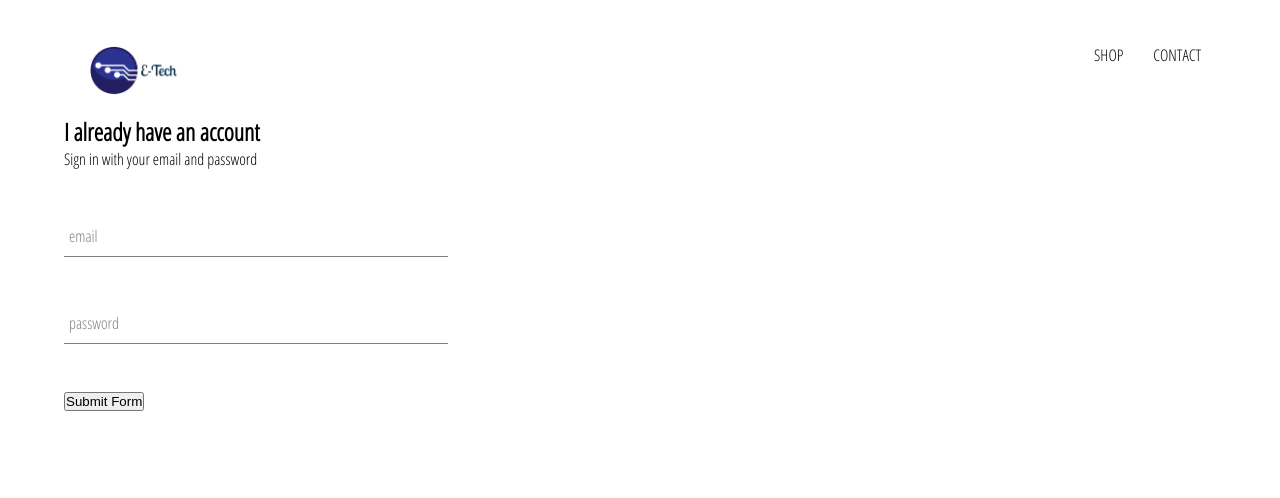
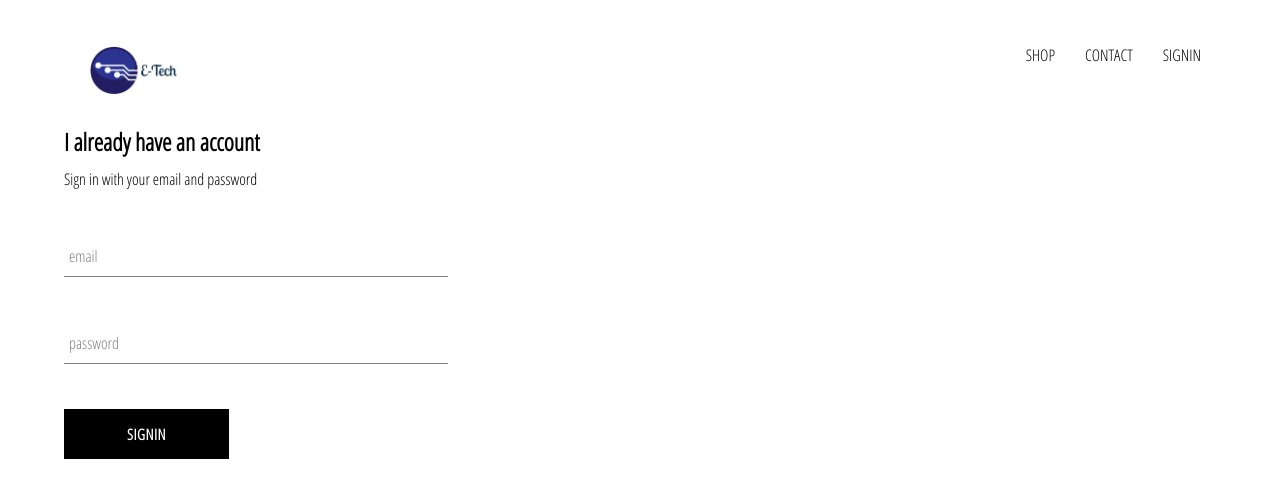
Before and after one commit to ngodi/e-tech-shop, a React (Create React App) app: page /signin in a window 1280 px wide. Shown: the top 498 px of the page. Built offline with nearby package versions, Linux system fonts and the light colour scheme.

Commit message:
custom button created

```diff
--- /dev/null
+++ b/src/components/CustomButton/CustomButton.js
@@ -0,0 +1,11 @@
+import React from 'react';
+
+import './CustomButton.scss';
+
+const CustomButton = ({ children, ...otherProps }) => (
+    <button className="custom-button" {...otherProps}>
+        {children}
+    </button>
+)
+
+export default CustomButton;
--- /dev/null
+++ b/src/components/CustomButton/CustomButton.scss
@@ -0,0 +1,22 @@
+.custom-button {
+    min-width: 165px;
+    width: auto;
+    height: 50px;
+    letter-spacing: 0.5px;
+    line-height: 50px;
+    padding: 0 35px 0 35px;
+    font-size: 15px;
+    background-color: black;
+    color: white;
+    text-transform: uppercase;
+    font-family: 'Open Sans Condensed';
+    font-weight: bolder;
+    border: none;
+    cursor: pointer;
+
+    &:hover {
+      background-color: white;
+      color: black;
+      border: 1px solid black;
+    }
+  }
--- a/src/components/Header/Header.js
+++ b/src/components/Header/Header.js
@@ -15,6 +15,9 @@
             <Link className="option" to="/shop" >
                    CONTACT
             </Link>
+            <Link className="option" to="/signin" >
+                   SIGNIN
+            </Link>
         </div>
     </div>
 )
--- a/src/components/SignIn/SignIn.js
+++ b/src/components/SignIn/SignIn.js
@@ -2,6 +2,7 @@
 
 import './SignIn.scss';
 import FormInput from '../FormInput/FormInput';
+import CustomButton from '../CustomButton/CustomButton';
 
 class SignIn extends Component {
     constructor(props){
@@ -28,13 +29,13 @@
        const { email, password } = this.state;
        return(
            <div className="signin">
-               <h2>I already have an account</h2>
-               <span>Sign in with your email and password</span>
+               <h2 className="title">I already have an account</h2>
+               <span className="subtitle">Sign in with your email and password</span>
 
                <form onSubmit={this.handleSubmit}>
                     <FormInput handleChange={this.handleChange} label="email" type="text" name="email" value={email} required />
                     <FormInput handleChange={this.handleChange} label="password" type="password" name="password" value={password} required />
-                    <input type="submit" value="Submit Form" />
+                    <CustomButton type="submit">SIGNIN</CustomButton>
                </form>
 
            </div>
--- a/src/components/SignIn/SignIn.scss
+++ b/src/components/SignIn/SignIn.scss
@@ -1,3 +1,9 @@
 .signin{
     width:30vw;
+    display: flex;
+    flex-direction: column;
+
+    .title{
+        margin: 10px 0;
+    }
 }
```
Also changed, not shown: 1 other file (tests, documents, lock files or other folders).
